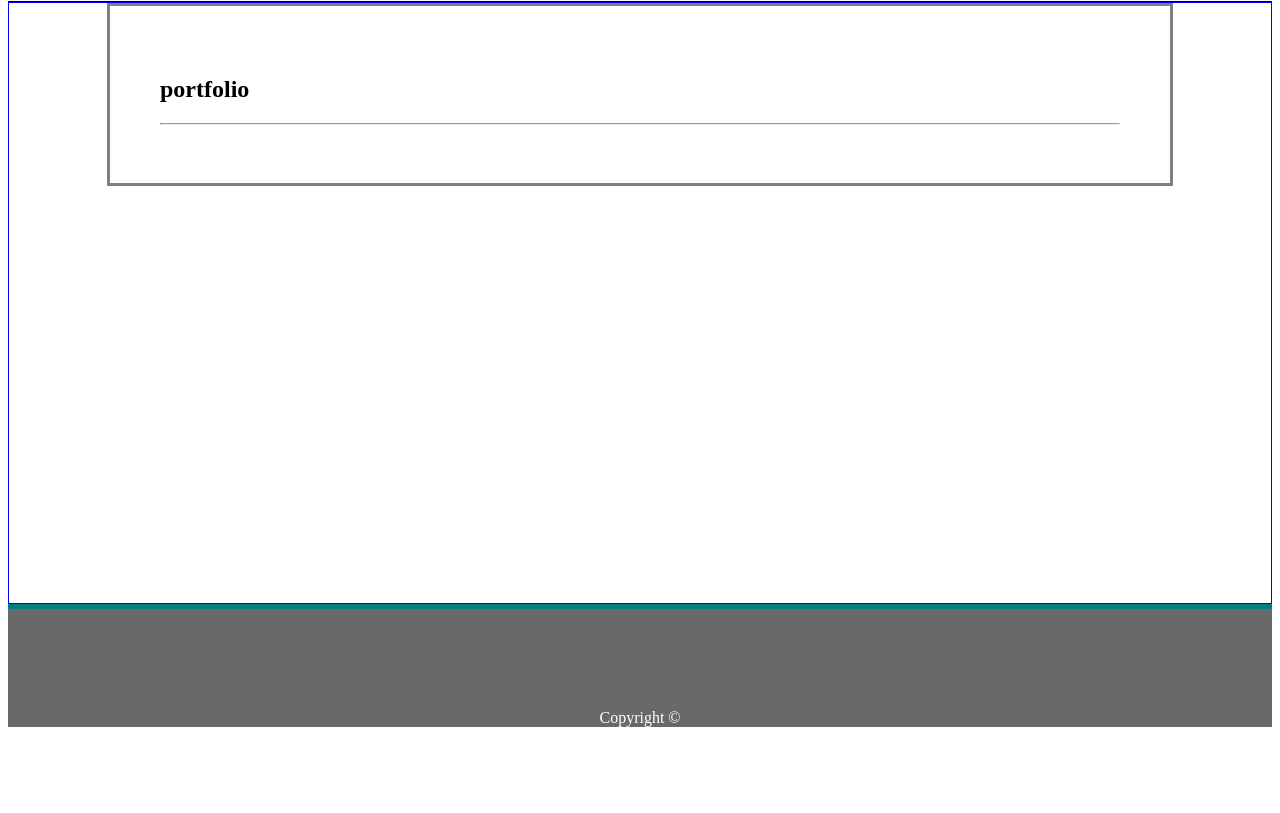
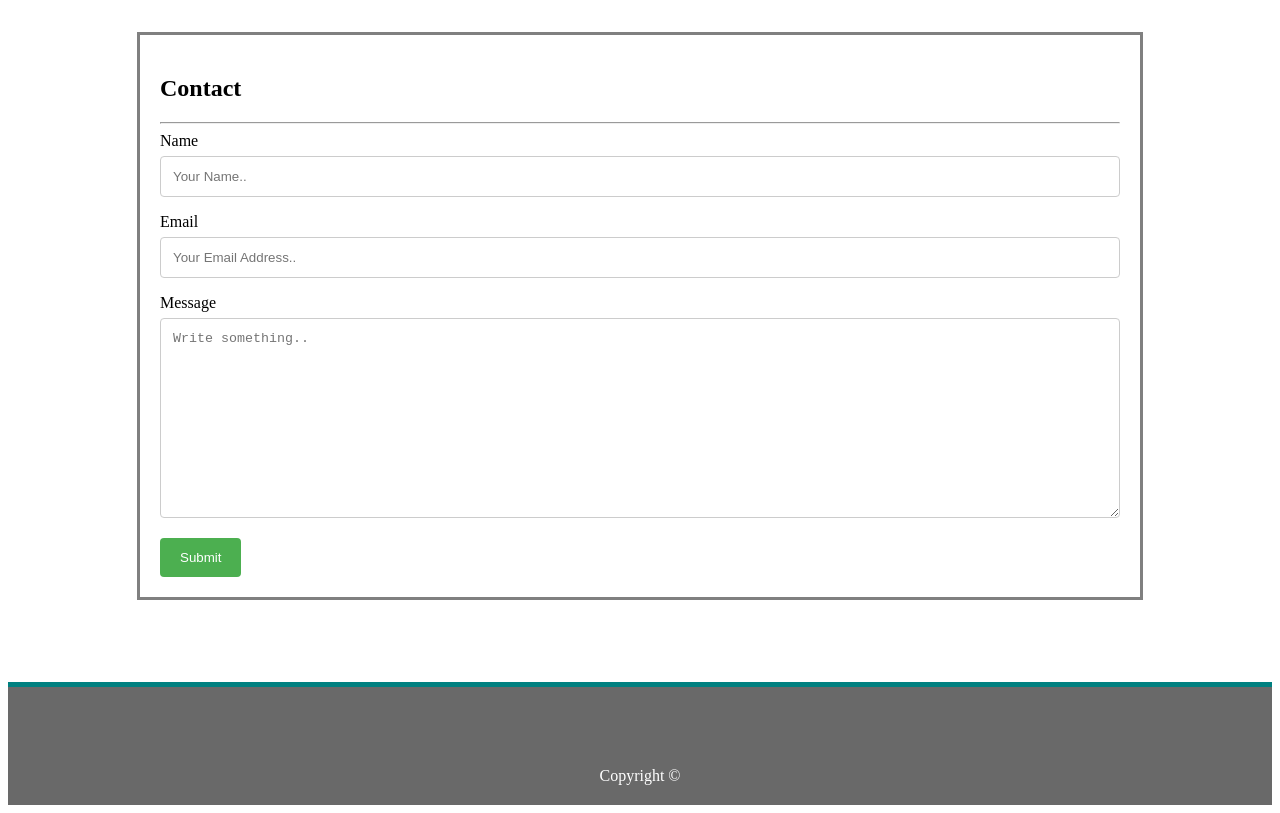
Before and after one commit to IrvgottiTheDon/Basic-Portfolio, a plain HTML site: page contact.html in a window 1280 px wide. Shown: the part 107-920 px from the top of the page. Before the commit the page ends 842 px from the top, so only its background shows below. Drawn offline with Linux system fonts and the light colour scheme.

Commit message:
updated contact and portfolio

```diff
--- a/assets/css/style.css
+++ b/assets/css/style.css
@@ -1,6 +1,6 @@
 header {
     border-bottom: 1px solid black;
-    height: 100px;
+    min-height: 80px;
 }
 
 .center960px{
@@ -9,20 +9,25 @@ header {
 }
 
 section#main_content {
-    border: 1px blue solid;
-    height: 600px;
+    min-height: 600px;
     background-image: url("../images/img.jpeg");
+    padding: 50px;
+    background-size: 100% 100%;
+    background-repeat: no-repeat;
+
 
 }
 
 .maincontentwrapper {
-    padding: 50px;
     background-color: rgba(255,255,255,0.5);
     border: 3px solid grey;
+    padding:20px;
+
 }
 
 footer {
-    padding-top: 100px;
+    padding-top: 80px;
+    padding-bottom: 20px;
     text-align: center;
     border-top: 5px teal solid;
     background-color: dimgray;
@@ -36,6 +41,8 @@ footer {
 
 p {
     line-height: 1.5em;
+    font-family: 'Tangerine', cursive;
+    font-size: 25px;
 }
 h1#myname {
     float: left;
@@ -63,9 +70,43 @@ ul li a {
 .projectWrapper{
     display: inline-block;
 }
-.projectWrapper p {
+
+.projectWrapper div {
+
+    position: relative;
+    bottom:80px;
+}
+.projectWrapper div p {
+
     width: 100%;
     font-weight: bold;
     position: fix;
     text-align: center;
+    background-color: teal;
+    height: 40px;
 }
+/* Contact Page Stuff */
+
+input[type=text], select, textarea {
+    width: 100%;
+    padding: 12px;
+    border: 1px solid #ccc;
+    border-radius: 4px;
+    box-sizing: border-box;
+    margin-top: 6px;
+    margin-bottom: 16px;
+    resize: vertical;
+  }
+
+  input[type=submit] {
+    background-color: #4CAF50;
+    color: white;
+    padding: 12px 20px;
+    border: none;
+    border-radius: 4px;
+    cursor: pointer;
+  }
+
+  input[type=submit]:hover {
+    background-color: #45a049;
+  }
--- a/contact.html
+++ b/contact.html
@@ -7,6 +7,8 @@
 
     <!-- Import my Stylesheet-->
     <link rel="stylesheet" type="text/css" href="assets/css/style.css">
+    <link href="https://fonts.googleapis.com/css?family=Cinzel|Great+Vibes|Tangerine&display=swap" rel="stylesheet">
+
 
     <title>Contact</title>
 </head>
@@ -32,8 +34,20 @@
         <section id="main_content">
 
             <div class= "maincontentwrapper center960px">
-            <h2>portfolio</h2>
+            <h2>Contact</h2>
             <hr>
+            <form action="/action_page.php">
+                <label for="Name">Name</label>
+                <input type="text" id="Name" name="Name" placeholder="Your Name..">
+
+                <label for="Email">Email</label>
+                <input type="text" id="Email" name="Email" placeholder="Your Email Address..">
+
+                <label for="Message">Message</label>
+                <textarea id="Message" name="Message" placeholder="Write something.." style="height:200px"></textarea>
+
+                <input type="submit" value="Submit">
+              </form>
 
 
             </div>
```
Also changed, not shown: index.html (+2 -0 lines), portfolio.html (+12 -3 lines).
